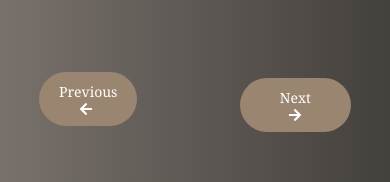
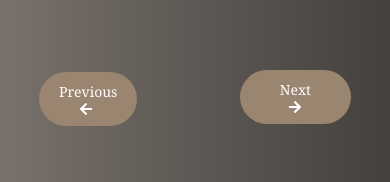
Before and after one commit to Kairose8/project-nusantara, a React (Vite) app: page /MapPage in a window 390 px wide. Shown: the part 646-828 px from the top of the page. Built offline with nearby package versions, Linux system fonts and the light colour scheme; a web font is replaced by a local one.

Commit message:
responsive

```diff
--- a/src/components/DynamicNavigationButtons.jsx
+++ b/src/components/DynamicNavigationButtons.jsx
@@ -38,7 +38,7 @@ const DynamicNavigationButtons = () => {
           </button>
         )}
       </div>
-      <div className="-mt-12 text-right">
+      <div className="-mt-14 text-right">
         {/* Render next button only if not on the AboutUs page */}
         {currentPageIndex !== pages.length - 1 && (
           <button
--- a/src/pages/ExplorePage.jsx
+++ b/src/pages/ExplorePage.jsx
@@ -3,7 +3,7 @@ import DynamicNavigationButtons from "../components/DynamicNavigationButtons";
 
 export default function ExplorePage() {
   return (
-    <div className="xsm:h-screen">
+    <div className="h-screen xsm:h-screen ">
       <div className="mt-11 font-serif text-xl text-white text-center">
         <p>Only in</p>
       </div>
--- a/src/pages/MapPage.jsx
+++ b/src/pages/MapPage.jsx
@@ -4,7 +4,7 @@ import DynamicNavigationButtons from "../components/DynamicNavigationButtons";
 
 export default function MapPage() {
   return (
-    <div className="h-screen">
+    <div className="h-full xsm:h-screen">
       <p className="text-5xl mt-10 text-center font-semibold text-white font-space">
         Adventure Map
       </p>
```
